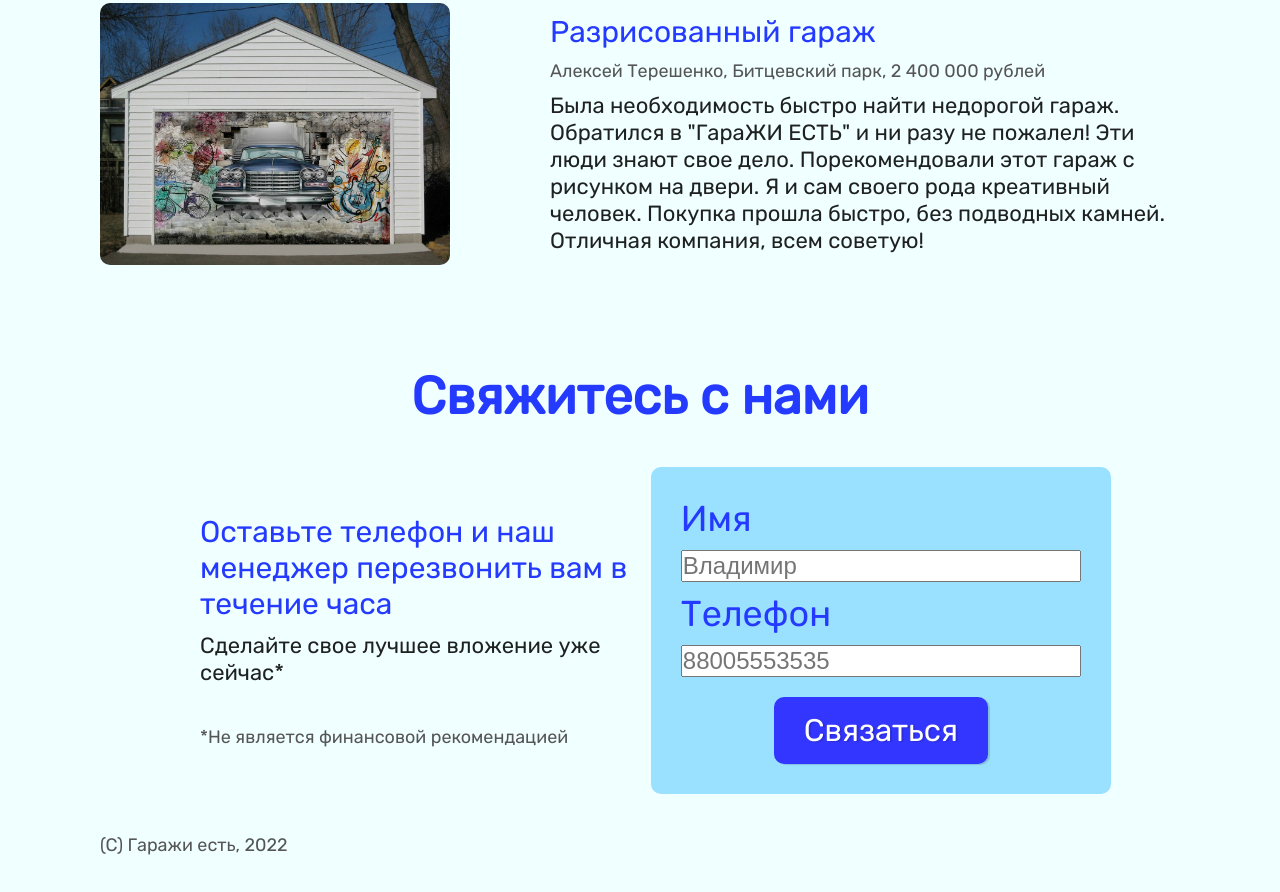
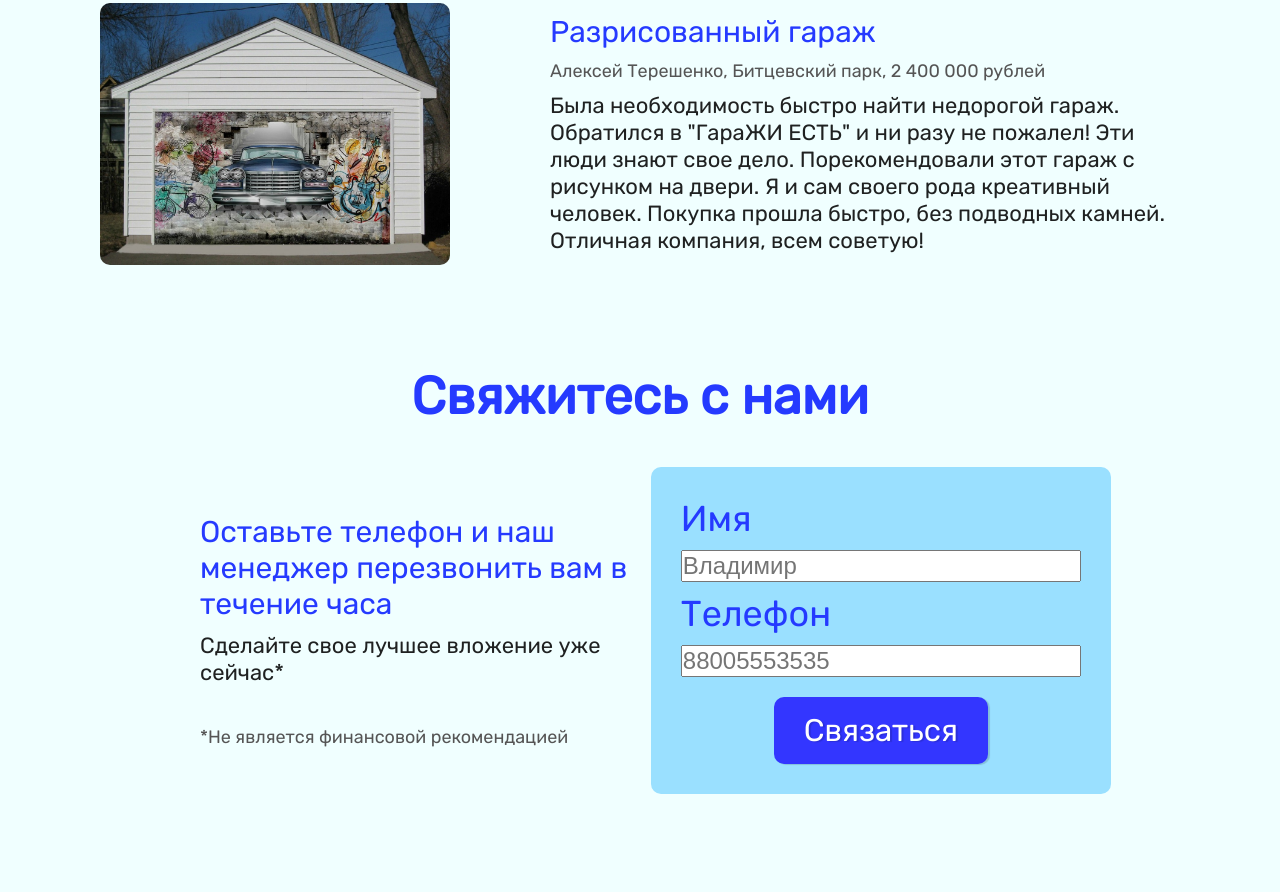
Before and after one commit to DgokeRFeed/garage_landing, a plain HTML site: page index.html in a window 1280 px wide. Shown: the part 2583-3475 px from the top of the page. Before the commit the page ends 3439 px from the top, so only its background shows below. Drawn offline with Linux system fonts and the light colour scheme.

Commit message:
footer problem resolved

```diff
--- a/css/grid.css
+++ b/css/grid.css
@@ -3,7 +3,7 @@
 }
 
 .buffer-bottom-large {
-  margin-bottom: 100px;
+  padding-bottom: 100px;
 }
 
 .buffer-top {
--- a/index.html
+++ b/index.html
@@ -204,7 +204,7 @@
     </div>
   </div>
 
-  <div id="request" class="buffer-top">
+  <div id="request" class="buffer-bottom-large">
     <div class="container">
       <h2 class="title-main text-center buffer-top-large">Свяжитесь с нами</h2>
       <div class="wrapper">
@@ -230,11 +230,5 @@
       </div>
     </div>
   </div>
-
-  <div id="footer" class="buffer-top">
-    <div class="container">
-      <p class="text-small">(C) Гаражи есть, 2022</p>
-    </div>
-  </div>
 </body>
 </html>
```
